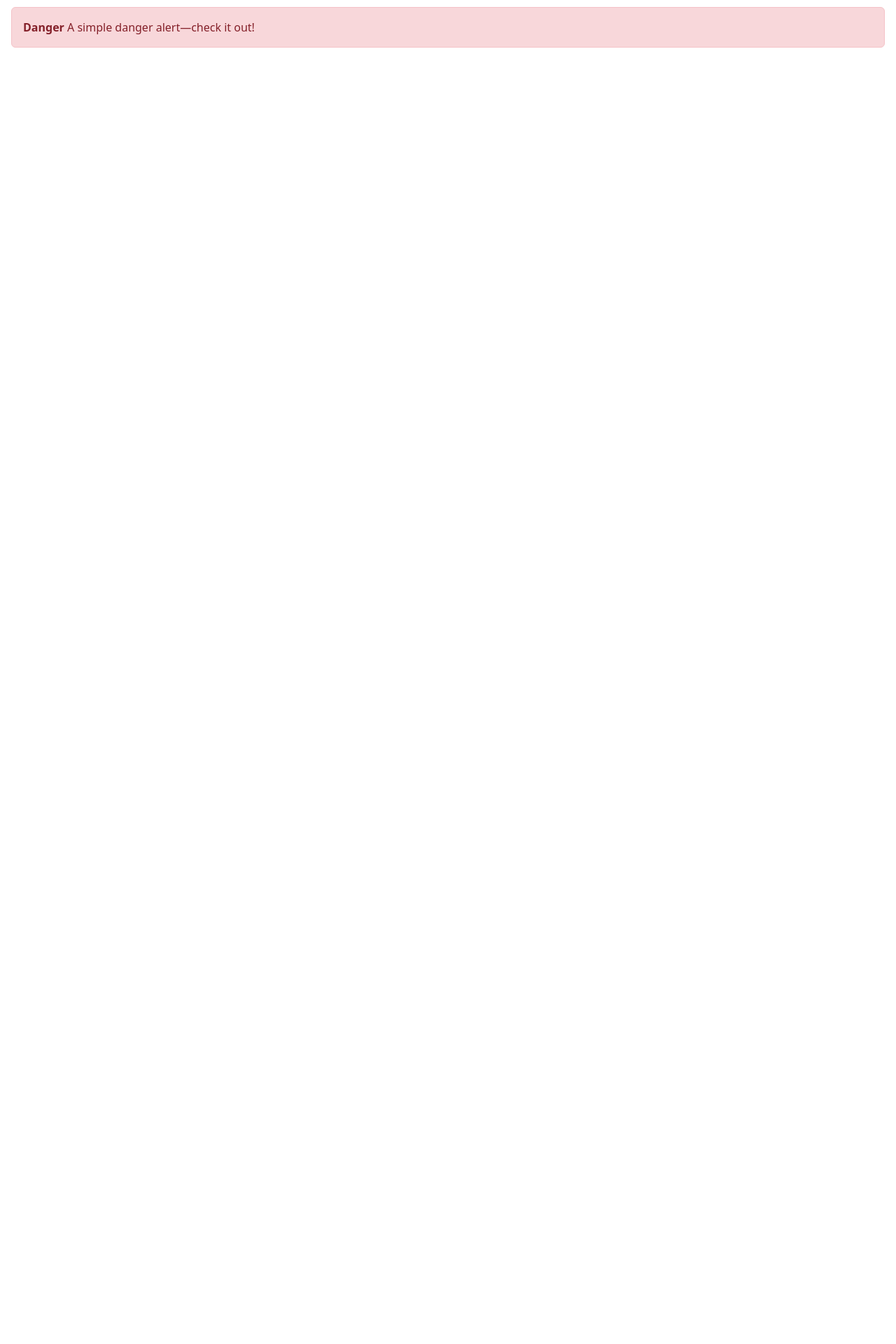
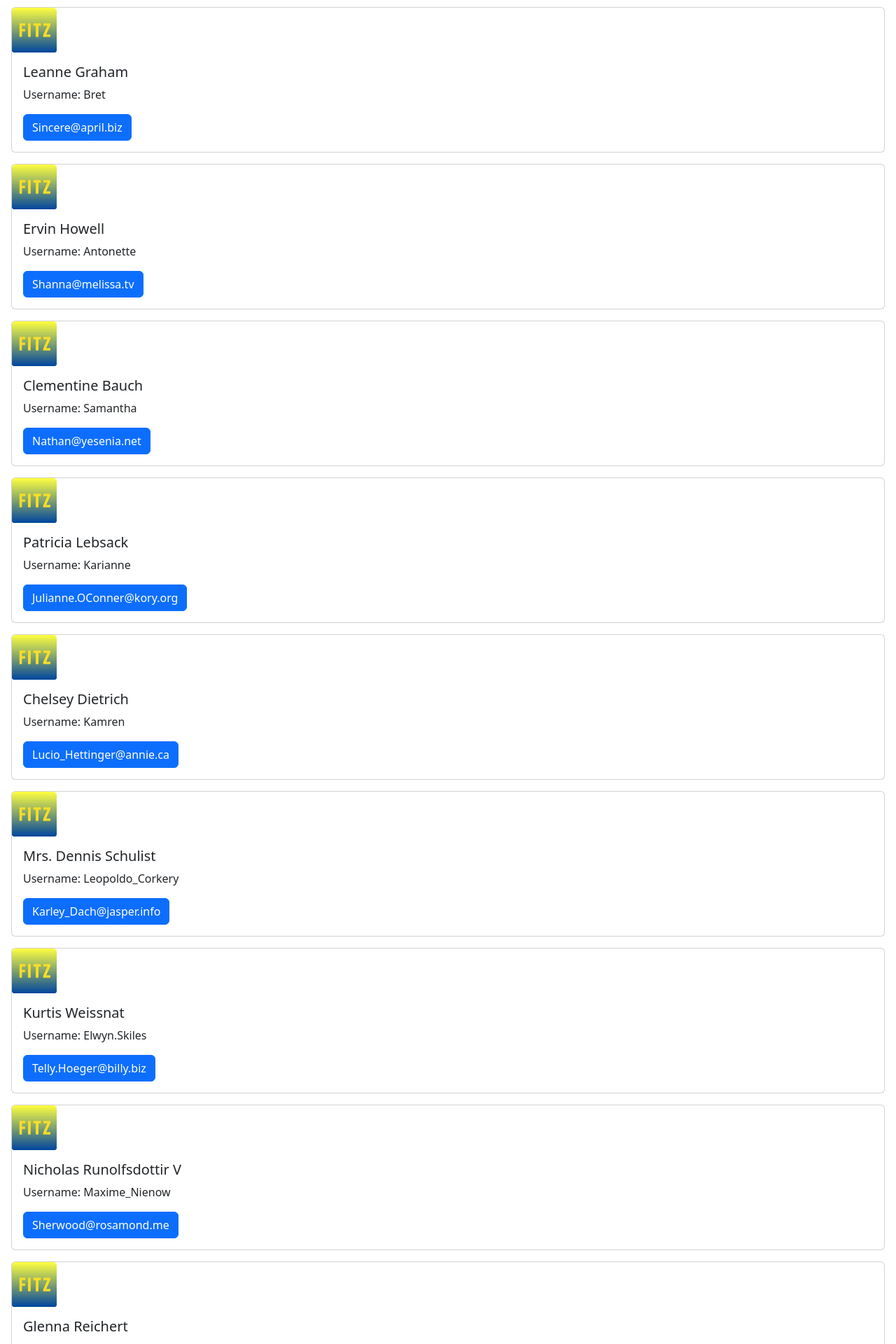
Before and after one commit to Phits/angular-reusable-components, an Angular app in the folder reusable-components/: page / in a window 1280 px wide. Shown: the part 80-2000 px from the top of the page at 70% size. Before the commit the page ends 800 px from the top, so only its background shows below. Built offline with nearby package versions, Linux system fonts and the light colour scheme.

Commit message:
Reusable card component

```diff
--- /dev/null
+++ b/reusable-components/src/app/_models/user-list.ts
@@ -0,0 +1,28 @@
+export interface UserList {
+    id: number;
+    name: string;
+    username: string;
+    email: string;
+    address: Address;
+    phone: string;
+    website: string;
+    company: Company;
+}
+
+export interface Address {
+    street: string;
+    suite: string;
+    city: string;
+    geo: Geo;
+}
+
+export interface Geo {
+    lat: string;
+    lng: string;
+}
+
+export interface Company {
+    name: string;
+    catchPhrase: string;
+    bs: string;
+}
--- /dev/null
+++ b/reusable-components/src/app/_reusable/card/card.component.html
@@ -0,0 +1,8 @@
+<div class="card">
+    <img src="assets/fitzLogo.png" class="card-img-top card__logo" alt="logo">
+    <div  class="card-body">
+        <h5 class="card-title">{{ name }}</h5>
+                <p class="card-text">Username: {{ username }}</p>
+                <a href="mailto:{{email}}" class="btn btn-primary">{{ email }}</a>
+    </div>
+</div>
--- /dev/null
+++ b/reusable-components/src/app/_reusable/card/card.component.scss
@@ -0,0 +1,7 @@
+.card {
+
+  &__logo {
+    height: 64px;
+    width: 64px;
+  }
+}
--- a/reusable-components/src/app/app.component.html
+++ b/reusable-components/src/app/app.component.html
@@ -1,4 +1,9 @@
 <app-alert-box [alertTitle]="'Success'" [alertMessage]="'A simple success alert—check it out!'" [alertClass]="'alert-success'" class="app__alert"></app-alert-box>
+
+<div *ngFor="let user of usersList">
+    <app-card [name]="user.name" [username]="user.username" [email]="user.email" class="app__card"></app-card>
+</div>
+
 
 <app-alert-box [alertTitle]="'Danger'" [alertMessage]="'A simple danger alert—check it out!'"
                [alertClass]="'alert-danger'" class="app__alert"></app-alert-box>
--- a/reusable-components/src/app/app.component.scss
+++ b/reusable-components/src/app/app.component.scss
@@ -2,7 +2,7 @@
 
 .app {
 
-  &__alert {
+  &__alert, &__card {
     display: block;
     margin: $global-spacing $global-spacing;
   }
--- a/reusable-components/src/app/app.component.ts
+++ b/reusable-components/src/app/app.component.ts
@@ -1,13 +1,21 @@
-import { Component } from '@angular/core';
+import { Component, OnInit } from '@angular/core';
+import { UserList } from './_models/user-list';
+import data from './userList.json';
 
 @Component({
   selector: 'app-root',
   templateUrl: './app.component.html',
   styleUrls: ['./app.component.scss']
 })
-export class AppComponent {
+export class AppComponent implements OnInit{
   title = 'Reusable Components';
-  // alertTitle = 'Success';
-  // alertMessage = 'A simple success alert—check it out!';
-  // alertClass = 'alert-success';
+  usersList: UserList[] = [];
+
+  constructor() {}
+
+  ngOnInit() {
+   this.usersList = data;
+  }
+
+
 }
--- a/reusable-components/src/app/app.module.ts
+++ b/reusable-components/src/app/app.module.ts
@@ -4,6 +4,7 @@
 import { AppRoutingModule } from './app-routing.module';
 import { AppComponent } from './app.component';
 import { ReusableModule } from './_reusable/reusable.module';
+import {HttpClientModule} from '@angular/common/http';
     ''
 
 @NgModule({
@@ -12,10 +13,11 @@
   ],
   imports: [
     BrowserModule,
+    HttpClientModule,
     AppRoutingModule,
-    ReusableModule
+    ReusableModule,
   ],
-  providers: [],
+  providers: [HttpClientModule],
   bootstrap: [AppComponent]
 })
 export class AppModule { }
--- /dev/null
+++ b/reusable-components/src/app/userList.json
@@ -0,0 +1,232 @@
+[
+  {
+    "id": 1,
+    "name": "Leanne Graham",
+    "username": "Bret",
+    "email": "Sincere@april.biz",
+    "address": {
+      "street": "Kulas Light",
+      "suite": "Apt. 556",
+      "city": "Gwenborough",
+      "zipcode": "92998-3874",
+      "geo": {
+        "lat": "-37.3159",
+        "lng": "81.1496"
+      }
+    },
+    "phone": "1-770-736-8031 x56442",
+    "website": "hildegard.org",
+    "company": {
+      "name": "Romaguera-Crona",
+      "catchPhrase": "Multi-layered client-server neural-net",
+      "bs": "harness real-time e-markets"
+    }
+  },
+  {
+    "id": 2,
+    "name": "Ervin Howell",
+    "username": "Antonette",
+    "email": "Shanna@melissa.tv",
+    "address": {
+      "street": "Victor Plains",
+      "suite": "Suite 879",
+      "city": "Wisokyburgh",
+      "zipcode": "90566-7771",
+      "geo": {
+        "lat": "-43.9509",
+        "lng": "-34.4618"
+      }
+    },
+    "phone": "010-692-6593 x09125",
+    "website": "anastasia.net",
+    "company": {
+      "name": "Deckow-Crist",
+      "catchPhrase": "Proactive didactic contingency",
+      "bs": "synergize scalable supply-chains"
+    }
+  },
+  {
+    "id": 3,
+    "name": "Clementine Bauch",
+    "username": "Samantha",
+    "email": "Nathan@yesenia.net",
+    "address": {
+      "street": "Douglas Extension",
+      "suite": "Suite 847",
+      "city": "McKenziehaven",
+      "zipcode": "59590-4157",
+      "geo": {
+        "lat": "-68.6102",
+        "lng": "-47.0653"
+      }
+    },
+    "phone": "1-463-123-4447",
+    "website": "ramiro.info",
+    "company": {
+      "name": "Romaguera-Jacobson",
+      "catchPhrase": "Face to face bifurcated interface",
+      "bs": "e-enable strategic applications"
+    }
+  },
+  {
+    "id": 4,
+    "name": "Patricia Lebsack",
+    "username": "Karianne",
+    "email": "Julianne.OConner@kory.org",
+    "address": {
+      "street": "Hoeger Mall",
+      "suite": "Apt. 692",
+      "city": "South Elvis",
+      "zipcode": "53919-4257",
+      "geo": {
+        "lat": "29.4572",
+        "lng": "-164.2990"
+      }
+    },
+    "phone": "493-170-9623 x156",
+    "website": "kale.biz",
+    "company": {
+      "name": "Robel-Corkery",
+      "catchPhrase": "Multi-tiered zero tolerance productivity",
+      "bs": "transition cutting-edge web services"
+    }
+  },
+  {
+    "id": 5,
+    "name": "Chelsey Dietrich",
+    "username": "Kamren",
+    "email": "Lucio_Hettinger@annie.ca",
+    "address": {
+      "street": "Skiles Walks",
+      "suite": "Suite 351",
+      "city": "Roscoeview",
+      "zipcode": "33263",
+      "geo": {
+        "lat": "-31.8129",
+        "lng": "62.5342"
+      }
+    },
+    "phone": "(254)954-1289",
+    "website": "demarco.info",
+    "company": {
+      "name": "Keebler LLC",
+      "catchPhrase": "User-centric fault-tolerant solution",
+      "bs": "revolutionize end-to-end systems"
+    }
+  },
+  {
+    "id": 6,
+    "name": "Mrs. Dennis Schulist",
+    "username": "Leopoldo_Corkery",
+    "email": "Karley_Dach@jasper.info",
+    "address": {
+      "street": "Norberto Crossing",
+      "suite": "Apt. 950",
+      "city": "South Christy",
+      "zipcode": "23505-1337",
+      "geo": {
+        "lat": "-71.4197",
+        "lng": "71.7478"
+      }
+    },
+    "phone": "1-477-935-8478 x6430",
+    "website": "ola.org",
+    "company": {
+      "name": "Considine-Lockman",
+      "catchPhrase": "Synchronised bottom-line interface",
+      "bs": "e-enable innovative applications"
+    }
+  },
+  {
+    "id": 7,
+    "name": "Kurtis Weissnat",
+    "username": "Elwyn.Skiles",
+    "email": "Telly.Hoeger@billy.biz",
+    "address": {
+      "street": "Rex Trail",
+      "suite": "Suite 280",
+      "city": "Howemouth",
+      "zipcode": "58804-1099",
+      "geo": {
+        "lat": "24.8918",
+        "lng": "21.8984"
+      }
+    },
+    "phone": "210.067.6132",
+    "website": "elvis.io",
+    "company": {
+      "name": "Johns Group",
+      "catchPhrase": "Configurable multimedia task-force",
+      "bs": "generate enterprise e-tailers"
+    }
+  },
+  {
+    "id": 8,
+    "name": "Nicholas Runolfsdottir V",
+    "username": "Maxime_Nienow",
+    "email": "Sherwood@rosamond.me",
+    "address": {
+      "street": "Ellsworth Summit",
+      "suite": "Suite 729",
+      "city": "Aliyaview",
+      "zipcode": "45169",
+      "geo": {
+        "lat": "-14.3990",
+        "lng": "-120.7677"
+      }
+    },
+    "phone": "586.493.6943 x140",
+    "website": "jacynthe.com",
+    "company": {
+      "name": "Abernathy Group",
+      "catchPhrase": "Implemented secondary concept",
+      "bs": "e-enable extensible e-tailers"
+    }
+  },
+  {
+    "id": 9,
+    "name": "Glenna Reichert",
+    "username": "Delphine",
+    "email": "Chaim_McDermott@dana.io",
+    "address": {
+      "street": "Dayna Park",
+      "suite": "Suite 449",
+      "city": "Bartholomebury",
+      "zipcode": "76495-3109",
+      "geo": {
+        "lat": "24.6463",
+        "lng": "-168.8889"
+      }
+    },
+    "phone": "(775)976-6794 x41206",
+    "website": "conrad.com",
+    "company": {
+      "name": "Yost and Sons",
+      "catchPhrase": "Switchable contextually-based project",
+      "bs": "aggregate real-time technologies"
+    }
+  },
+  {
+    "id": 10,
+    "name": "Clementina DuBuque",
+    "username": "Moriah.Stanton",
+    "email": "Rey.Padberg@karina.biz",
+    "address": {
+      "street": "Kattie Turnpike",
+      "suite": "Suite 198",
+      "city": "Lebsackbury",
+      "zipcode": "31428-2261",
+      "geo": {
+        "lat": "-38.2386",
+        "lng": "57.2232"
+      }
+    },
+    "phone": "024-648-3804",
+    "website": "ambrose.net",
+    "company": {
+      "name": "Hoeger LLC",
+      "catchPhrase": "Centralized empowering task-force",
+      "bs": "target end-to-end models"
+    }
+  }
+]
--- a/reusable-components/tsconfig.json
+++ b/reusable-components/tsconfig.json
@@ -19,6 +19,8 @@
     "target": "ES2022",
     "module": "ES2022",
     "useDefineForClassFields": false,
+    "resolveJsonModule": true,
+    "esModuleInterop": true,
     "lib": [
       "ES2022",
       "dom"
```
Also changed, not shown: reusable-components/src/app/_reusable/card/card.component.ts (added, +14 -0 lines), reusable-components/src/app/_reusable/reusable.module.ts (+5 -2 lines), reusable-components/src/assets/fitzLogo.png (added), 1 other file (tests, documents, lock files or other folders).
